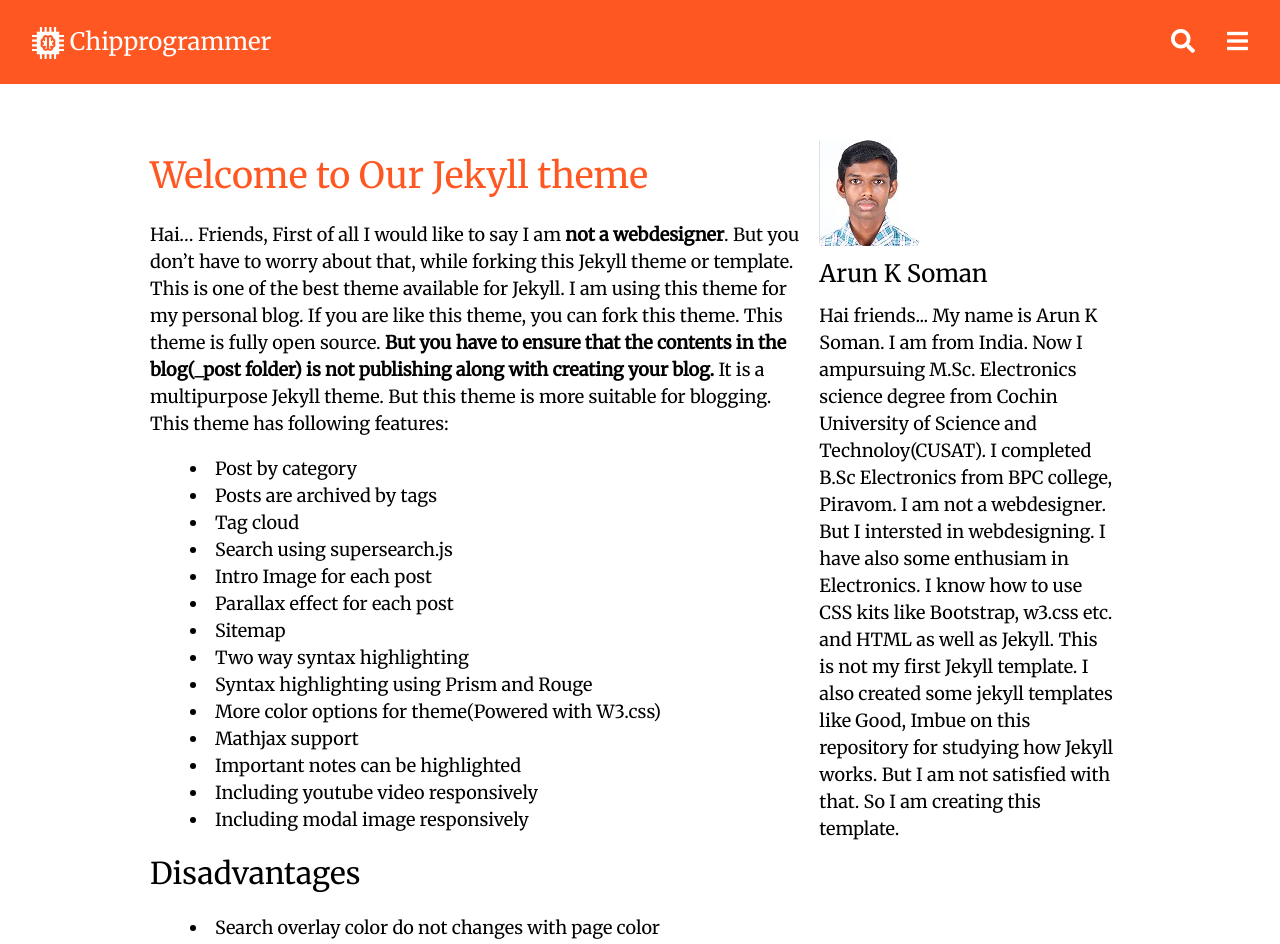
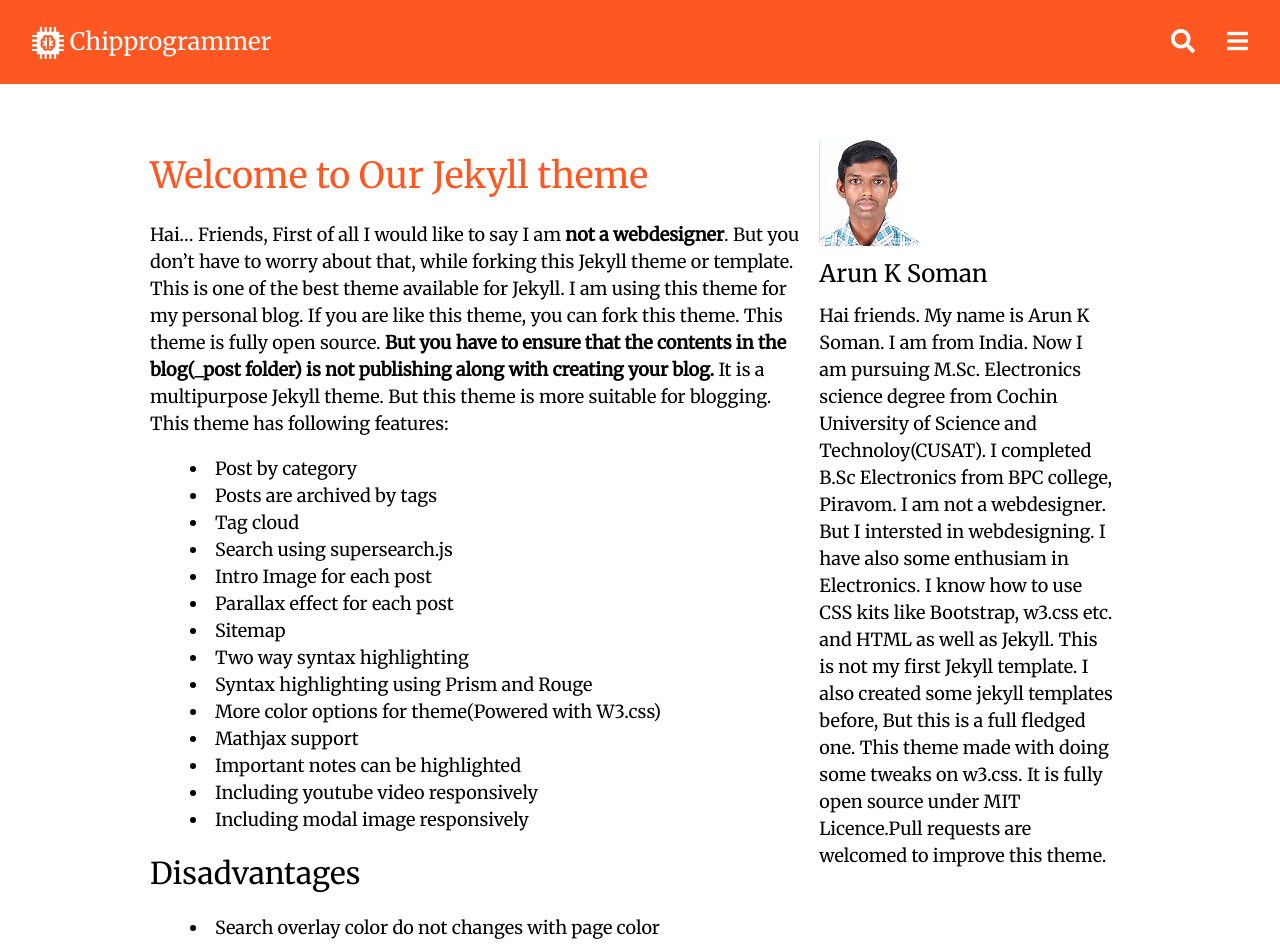
Before and after one commit to techiworld/techiworld.github.io, a Jekyll site: the page built from index.md, in a window 1280 px wide and 1400 px high. Shown: the top 944 px of the window. Built offline with Jekyll 4.4.1, drawn with Linux system fonts in a browser that asks for light colours; formulas are drawn with MathJax 3.

Commit message:
Update about_me.html

```diff
--- a/_includes/about_me.html
+++ b/_includes/about_me.html
@@ -1,3 +1,3 @@
 <img src="{{ site.baseurl }}/static/IMG/Arun.jpg" class="w3-round" alt="Author">
 <H3>{{ site.Author }}</h3>
-Hai friends... My name is Arun K Soman. I am from India. Now I ampursuing M.Sc. Electronics science degree from Cochin University of Science and Technoloy(CUSAT). I completed B.Sc Electronics from BPC college, Piravom. I am not a webdesigner. But I intersted in webdesigning. I have also some enthusiam in Electronics. I know how to use CSS kits like Bootstrap, w3.css etc. and HTML as well as Jekyll. This is not my first Jekyll template. I also created some jekyll templates like Good, Imbue on this repository for studying how Jekyll works. But I am not satisfied with that. So I am creating this template.
+Hai friends. My name is Arun K Soman. I am from India. Now I am pursuing M.Sc. Electronics science degree from Cochin University of Science and Technoloy(CUSAT). I completed B.Sc Electronics from BPC college, Piravom. I am not a webdesigner. But I intersted in webdesigning. I have also some enthusiam in Electronics. I know how to use CSS kits like Bootstrap, w3.css etc. and HTML as well as Jekyll. This is not my first Jekyll template. I also created some jekyll templates before, But this is a full fledged one. This theme made with doing some tweaks on w3.css. It is fully open source under MIT Licence.Pull requests are welcomed to improve this theme.
```
